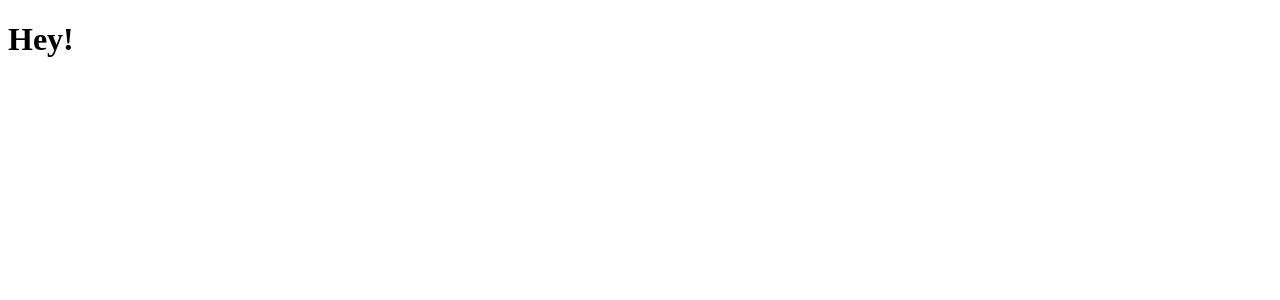
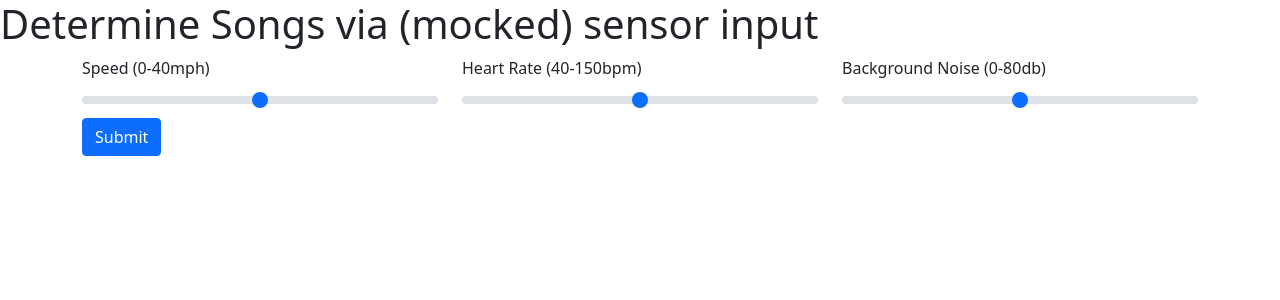
Before and after one commit to LukeZug/wheeltunes, a Django app: page /wheeltunes/sliders/ in a window 1280 px wide. Before the commit the part shown is almost empty. Shown: the top 300 px of the page. Run offline with Django 3.2, Linux system fonts and the light colour scheme.

Commit message:
Sliders front end

```diff
--- a/wheeltunes/templates/wheeltunes_app/base.html
+++ b/wheeltunes/templates/wheeltunes_app/base.html
@@ -7,6 +7,8 @@
     <meta name="viewport" content="width=device-width, initial-scale=1.0">
     <link rel="stylesheet" href="{% static 'css/main.css' %}">
     <link rel="stylesheet" href="https://cdn.jsdelivr.net/npm/bootstrap-icons@1.10.3/font/bootstrap-icons.css">
+    <link href="https://cdn.jsdelivr.net/npm/bootstrap@5.0.2/dist/css/bootstrap.min.css" rel="stylesheet" integrity="sha384-EVSTQN3/azprG1Anm3QDgpJLIm9Nao0Yz1ztcQTwFspd3yD65VohhpuuCOmLASjC" crossorigin="anonymous">
+    <script src="https://cdn.jsdelivr.net/npm/bootstrap@5.0.2/dist/js/bootstrap.bundle.min.js" integrity="sha384-MrcW6ZMFYlzcLA8Nl+NtUVF0sA7MsXsP1UyJoMp4YLEuNSfAP+JcXn/tWtIaxVXM" crossorigin="anonymous"></script>
     <title>Wheeltunes</title>
 </head>
 <body>
--- a/wheeltunes/templates/wheeltunes_app/sliders_determine_song.html
+++ b/wheeltunes/templates/wheeltunes_app/sliders_determine_song.html
@@ -1,4 +1,29 @@
 {% extends "wheeltunes_app/base.html" %}
 {% block body_block %}
-    <h1>Hey!</h1>
+
+<h1>Determine Songs via (mocked) sensor input</h1>
+
+<div class="container">
+    <form action="#" method="POST">
+        {% csrf_token %}
+        <div class="row">
+            <div class="col">
+                <label for="customRange2" class="form-label">Speed (0-40mph)</label>
+                <input type="range" class="form-range" min="0" max="40" id="customRange2" name="speed">
+            </div>
+
+            <div class="col">
+                <label for="customRange2" class="form-label">Heart Rate (40-150bpm)</label>
+                <input type="range" class="form-range" min="40" max="150" id="customRange2" name="heart-rate">
+            </div>
+
+            <div class="col">
+                <label for="customRange2" class="form-label">Background Noise (0-80db)</label>
+                <input type="range" class="form-range" min="0" max="80" id="customRange2" name="background-noise">
+            </div>
+        </div>
+
+        <button type="submit" class="btn btn-primary">Submit</button>
+    </form>
+</div>
 {% endblock %}
```
